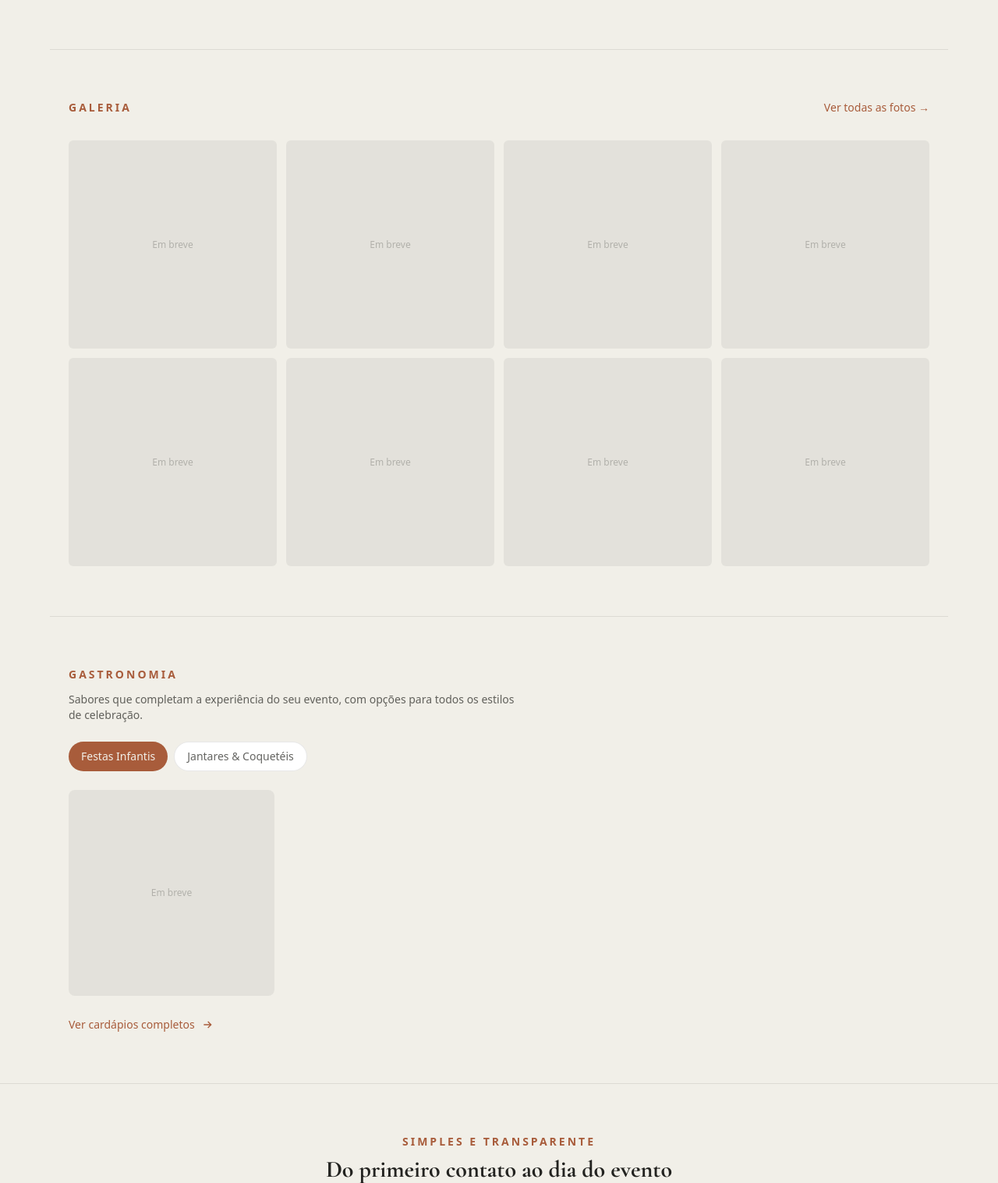
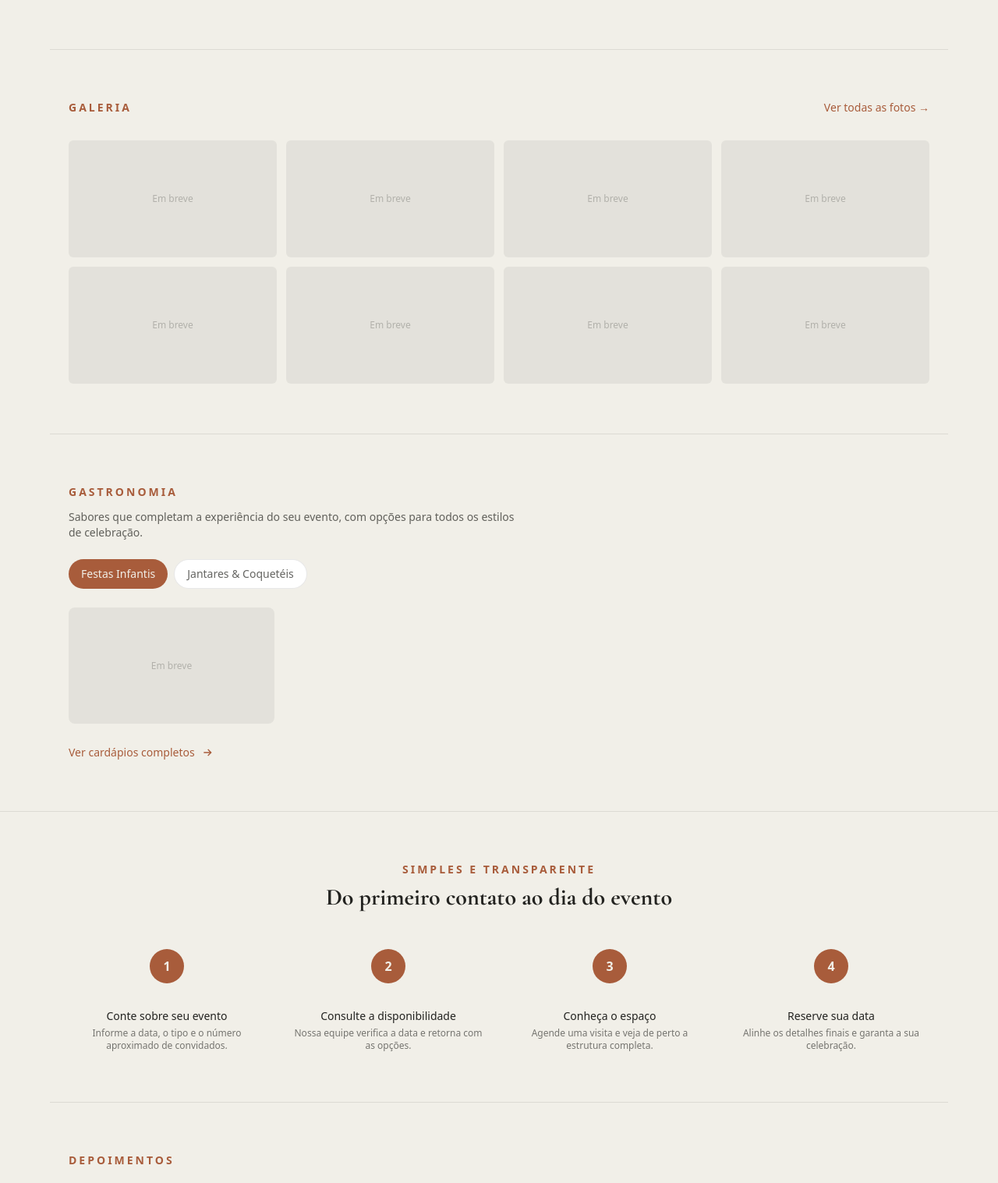
Before and after one commit to Matheus-Fantin/juari-eventos-02, a Laravel app: page / in a window 1280 px wide. Shown: the part 1505-3022 px from the top of the page at 78% size. Run offline with Laravel 12, Linux system fonts and the light colour scheme; data comes from the database, SQL or seed files in the repository; data that the repository does not hold is empty; a map, chart or similar area stays blank; style sheets or scripts are compiled from the project's sources.

Commit message:
fix: previas de galeria e gastronomia na home cortavam demais a foto
Os quadrinhos usavam formato quadrado (1:1), mas as fotos sao salvas
em 16:9 -- isso cortava boa parte da imagem, principalmente rostos nas
bordas. Ajusta os dois para 16:9, igual ao formato real da foto.

```diff
--- a/resources/views/home.blade.php
+++ b/resources/views/home.blade.php
@@ -139,11 +139,11 @@
         </div>
         <div class="grid grid-cols-2 md:grid-cols-4 gap-3">
             @forelse ($fotosPreview as $foto)
-                <a href="{{ url('/galeria') }}" class="aspect-square rounded-md overflow-hidden bg-cover bg-center block hover:opacity-90 transition"
+                <a href="{{ url('/galeria') }}" class="aspect-video rounded-md overflow-hidden bg-cover bg-center block hover:opacity-90 transition"
                    style="background-image: url('{{ $foto->url() }}');"></a>
             @empty
                 @for ($i = 1; $i <= 8; $i++)
-                    <div class="aspect-square rounded-md bg-graphite-light/10 animate-pulse flex items-center justify-center text-xs text-graphite/40">
+                    <div class="aspect-video rounded-md bg-graphite-light/10 animate-pulse flex items-center justify-center text-xs text-graphite/40">
                         Em breve
                     </div>
                 @endfor
@@ -180,17 +180,17 @@
         <div class="grid grid-cols-2 md:grid-cols-4 gap-4 mb-6">
             @forelse ($galeriasGastronomia as $galeria)
                 @forelse ($galeria->photos as $foto)
-                    <div class="gastronomia-card aspect-square rounded-lg overflow-hidden bg-cover bg-center {{ $galeria->categoria === $primeiraGastronomia ? '' : 'hidden' }}"
+                    <div class="gastronomia-card aspect-video rounded-lg overflow-hidden bg-cover bg-center {{ $galeria->categoria === $primeiraGastronomia ? '' : 'hidden' }}"
                          data-category="{{ $galeria->categoria }}" style="background-image: url('{{ $foto->url() }}');"></div>
                 @empty
-                    <div class="gastronomia-card aspect-square rounded-lg overflow-hidden bg-graphite-light/10 animate-pulse flex items-center justify-center text-xs text-graphite/40 {{ $galeria->categoria === $primeiraGastronomia ? '' : 'hidden' }}"
+                    <div class="gastronomia-card aspect-video rounded-lg overflow-hidden bg-graphite-light/10 animate-pulse flex items-center justify-center text-xs text-graphite/40 {{ $galeria->categoria === $primeiraGastronomia ? '' : 'hidden' }}"
                          data-category="{{ $galeria->categoria }}">
                         Em breve
                     </div>
                 @endforelse
             @empty
                 @for ($i = 1; $i <= 4; $i++)
-                    <div class="aspect-square rounded-lg bg-graphite-light/10 animate-pulse flex items-center justify-center text-xs text-graphite/40">Em breve</div>
+                    <div class="aspect-video rounded-lg bg-graphite-light/10 animate-pulse flex items-center justify-center text-xs text-graphite/40">Em breve</div>
                 @endfor
             @endforelse
         </div>
```
